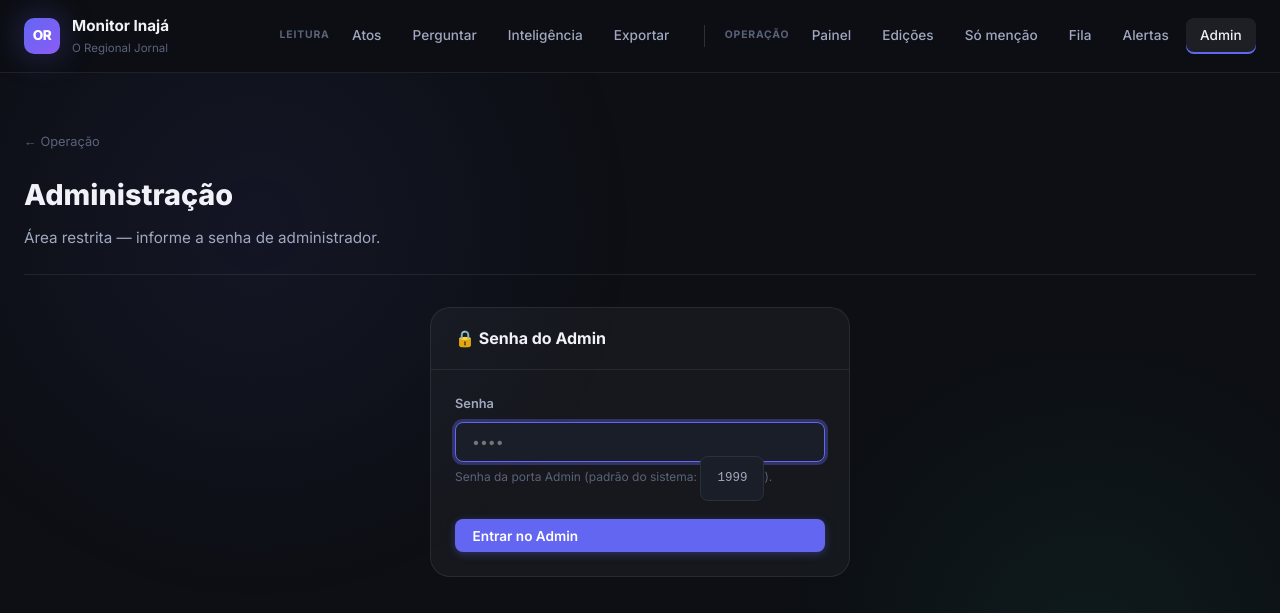
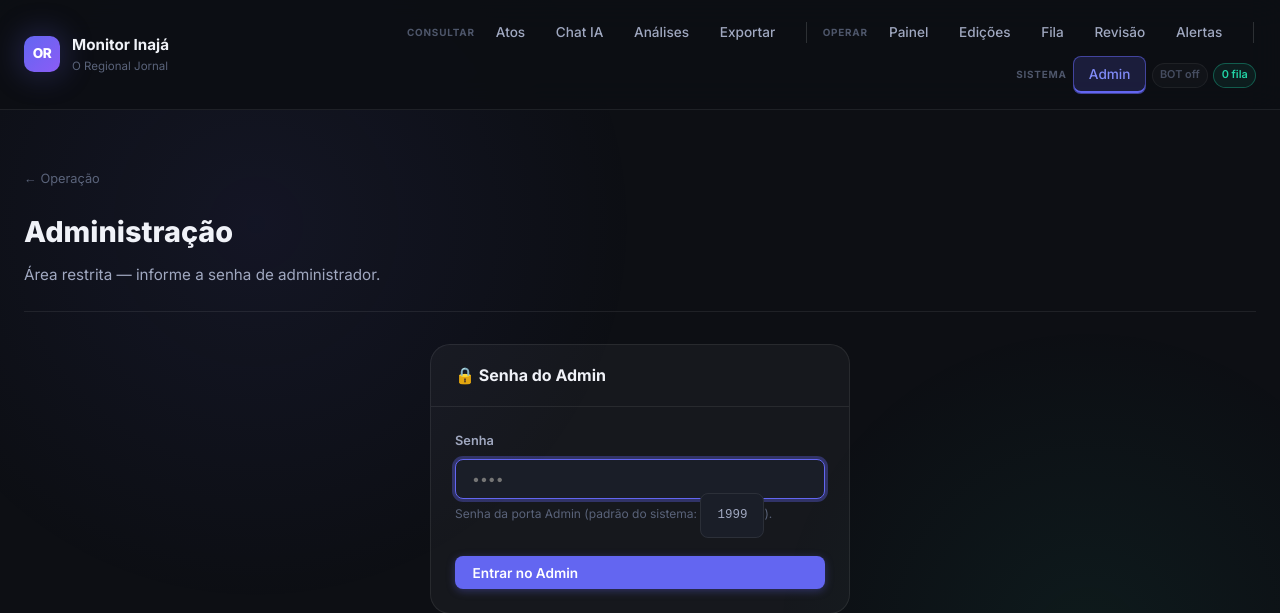
Before and after one commit to aajunior43/Bot-buscador-de-atos-publicados, a FastAPI app: page /admin in a window 1280 px wide. Shown: the top 613 px of the page. Run offline with FastAPI, Linux system fonts and the light colour scheme; data that the repository does not hold is empty.

Commit message:
ui: reorganiza menu superior em Consultar / Operar / Sistema
Rotulos mais claros, Admin destacado, chips BOT/fila ao vivo e
melhoria de densidade em telas medias e mobile.

```diff
--- a/static/app.js
+++ b/static/app.js
@@ -301,8 +301,60 @@
     });
   }
 
+  /** Chips leves no topo: BOT vivo + fila pendente (sem poluir o menu). */
+  function initNavLiveChips() {
+    var host = document.getElementById("nav-live-chips");
+    if (!host || !window.fetch) return;
+
+    function chip(label, cls, title) {
+      return (
+        '<span class="nav-chip ' +
+        (cls || "") +
+        '" title="' +
+        (title || "") +
+        '">' +
+        label +
+        "</span>"
+      );
+    }
+
+    function refresh() {
+      fetch("/api/automacao", { headers: { Accept: "application/json" } })
+        .then(function (r) {
+          return r.ok ? r.json() : null;
+        })
+        .then(function (st) {
+          if (!st) return;
+          var parts = [];
+          if (st.bot_vivo) {
+            parts.push(chip("BOT", "is-on", "Bot de processamento ativo"));
+          } else {
+            parts.push(
+              chip("BOT off", "is-off", "Bot parado — use o menu [1] ou [3]")
+            );
+          }
+          var pend = st.pendentes_ocr;
+          if (pend != null) {
+            parts.push(
+              chip(
+                pend + " fila",
+                pend > 100 ? "is-warn" : pend > 0 ? "" : "is-on",
+                pend + " edição(ões) pendente(s) de OCR"
+              )
+            );
+          }
+          host.innerHTML = parts.join("");
+        })
+        .catch(function () {});
+    }
+
+    refresh();
+    setInterval(refresh, 60000);
+  }
+
   document.addEventListener("DOMContentLoaded", function () {
     initGlobalActivity();
     initMobileNav();
+    initNavLiveChips();
   });
 })();
--- a/static/styles.css
+++ b/static/styles.css
@@ -116,36 +116,90 @@ main {
   border-bottom: 1px solid var(--border);
 }
 
-/* Nav: dois grupos (Leitura | Operação) */
+/* Nav: Consultar | Operar | Sistema */
 .main-nav {
   display: flex;
   align-items: center;
-  gap: .35rem 1rem;
+  gap: .35rem .85rem;
   flex-wrap: wrap;
+  flex: 1;
+  justify-content: flex-end;
+  min-width: 0;
 }
 
 .nav-group {
   display: flex;
   align-items: center;
-  gap: .15rem;
+  gap: .12rem;
   flex-wrap: wrap;
 }
 
 .nav-group-label {
-  font-size: .65rem;
+  font-size: .62rem;
   font-weight: 700;
   letter-spacing: .08em;
   text-transform: uppercase;
   color: var(--text-3);
-  margin-right: .35rem;
+  margin-right: .3rem;
   user-select: none;
+  opacity: .85;
 }
 
 .nav-divider {
   width: 1px;
-  height: 1.4rem;
+  height: 1.35rem;
   background: var(--border-2);
-  margin: 0 .25rem;
+  margin: 0 .15rem;
+  flex-shrink: 0;
+}
+
+.nav-group-sys {
+  margin-left: .15rem;
+}
+
+.nav-admin {
+  border: 1px solid rgba(99, 102, 241, .35) !important;
+  background: rgba(99, 102, 241, .08);
+  color: var(--accent-2, #a5b4fc) !important;
+}
+.nav-admin:hover,
+.nav-admin.active {
+  background: rgba(99, 102, 241, .18) !important;
+  border-color: rgba(99, 102, 241, .55) !important;
+}
+
+.nav-live-chips {
+  display: inline-flex;
+  align-items: center;
+  gap: .35rem;
+  margin-left: .25rem;
+}
+.nav-chip {
+  display: inline-flex;
+  align-items: center;
+  gap: .25rem;
+  font-size: .68rem;
+  font-weight: 600;
+  padding: .18rem .45rem;
+  border-radius: 999px;
+  border: 1px solid var(--border);
+  color: var(--text-3);
+  background: rgba(255,255,255,.03);
+  white-space: nowrap;
+}
+.nav-chip.is-on {
+  color: var(--green);
+  border-color: rgba(34, 211, 165, .35);
+  background: rgba(34, 211, 165, .08);
+}
+.nav-chip.is-off {
+  color: var(--text-3);
+  opacity: .75;
+}
+.nav-chip.is-warn {
+  color: var(--amber, #fbbf24);
+  border-color: rgba(251, 191, 36, .35);
+  background: rgba(251, 191, 36, .08);
 }
 
 .nav-toggle {
@@ -2480,13 +2534,23 @@ details[open] summary::before { transform: rotate(90deg); }
     align-items: stretch;
     gap: .75rem;
     padding: .5rem 0 .25rem;
+    justify-content: flex-start;
   }
   .main-nav.is-open { display: flex; }
   .nav-group { flex-direction: column; align-items: stretch; gap: .2rem; }
+  .nav-group-sys { margin-left: 0; }
   .nav-group-label { margin: .35rem 0 .15rem; }
   .nav-divider { display: none; }
   .main-nav a { display: block; }
-}
+  .nav-live-chips { margin: .35rem 0 0; flex-wrap: wrap; }
+}
+
+/* Telas médias: esconde rótulos de grupo para caber numa linha */
+@media (min-width: 901px) and (max-width: 1180px) {
+  .nav-group-label { display: none; }
+  .main-nav { gap: .25rem .45rem; }
+}
+
 
 @media (max-width: 600px) {
   .stats-grid-compact { grid-template-columns: 1fr 1fr; }
--- a/templates/base.html
+++ b/templates/base.html
@@ -25,27 +25,42 @@
           <span></span><span></span><span></span>
         </button>
 
+        {# path helpers #}
+        {% set p = request.url.path %}
+
         <nav class="main-nav" id="main-nav" aria-label="Principal">
-          <div class="nav-group" data-zone="leitura">
-            <span class="nav-group-label">Leitura</span>
-            <a href="/" {% if request.url.path == '/' %}class="active"{% endif %}>Atos</a>
-            <a href="/perguntar" {% if request.url.path == '/perguntar' %}class="active"{% endif %}>Perguntar</a>
-            <a href="/inteligencia" {% if request.url.path == '/inteligencia' %}class="active"{% endif %}>Inteligência</a>
-            <a href="/exportar" {% if request.url.path == '/exportar' %}class="active"{% endif %}>Exportar</a>
+          {# --- CONSULTAR: resultado final (atos, busca, análises, export) --- #}
+          <div class="nav-group" data-zone="consultar">
+            <span class="nav-group-label">Consultar</span>
+            <a href="/" {% if p == '/' or p == '/atos' %}class="active"{% endif %} title="Publicações oficiais detectadas">Atos</a>
+            <a href="/perguntar" {% if p == '/perguntar' %}class="active"{% endif %} title="Pergunte à IA sobre os atos">Chat IA</a>
+            <a href="/inteligencia" {% if p == '/inteligencia' %}class="active"{% endif %} title="Gráficos, temas e anomalias">Análises</a>
+            <a href="/exportar" {% if p == '/exportar' %}class="active"{% endif %} title="CSV / JSON">Exportar</a>
           </div>
+
           <div class="nav-divider" aria-hidden="true"></div>
-          <div class="nav-group" data-zone="operacao">
-            <span class="nav-group-label">Operação</span>
-            <a href="/operacao" {% if request.url.path == '/operacao' %}class="active"{% endif %}>Painel</a>
-            <a href="/edicoes-detectadas" {% if '/edicoes-detectadas' in request.url.path %}class="active"{% endif %}>Edições</a>
-            <a href="/revisao/so-mencao" {% if '/revisao/so-mencao' in request.url.path %}class="active"{% endif %}>Só menção</a>
-            <a href="/status" {% if request.url.path == '/status' %}class="active"{% endif %}>Fila</a>
-            <a href="/notificacoes" {% if request.url.path == '/notificacoes' %}class="active"{% endif %}>Alertas</a>
-            <a href="/admin" {% if request.url.path == '/admin' %}class="active"{% endif %}>Admin</a>
+
+          {# --- OPERAR: trabalho diário do operador --- #}
+          <div class="nav-group" data-zone="operar">
+            <span class="nav-group-label">Operar</span>
+            <a href="/operacao" {% if p == '/operacao' %}class="active"{% endif %} title="Cockpit: automação e resumo">Painel</a>
+            <a href="/edicoes-detectadas" {% if p.startswith('/edicoes') %}class="active"{% endif %} title="Edições do jornal e detecção">Edições</a>
+            <a href="/status" {% if p == '/status' %}class="active"{% endif %} title="Fila de OCR e jobs">Fila</a>
+            <a href="/revisao/so-mencao" {% if p.startswith('/revisao') %}class="active"{% endif %} title="Inajá sem ato completo — revisar">Revisão</a>
+            <a href="/notificacoes" {% if p == '/notificacoes' %}class="active"{% endif %} title="Histórico de alertas">Alertas</a>
           </div>
-          <a href="/status" id="global-processing" class="global-processing" style="display:none;" title="Há jobs em execução">
-            <span class="processing-dot"></span>Processando
-          </a>
+
+          <div class="nav-divider nav-divider-sys" aria-hidden="true"></div>
+
+          {# --- SISTEMA: admin e status ao vivo --- #}
+          <div class="nav-group nav-group-sys" data-zone="sistema">
+            <span class="nav-group-label">Sistema</span>
+            <a href="/admin" class="nav-admin{% if p.startswith('/admin') %} active{% endif %}" title="Agente, IA, senha 1999">Admin</a>
+            <a href="/status" id="global-processing" class="global-processing" style="display:none;" title="Há jobs em execução">
+              <span class="processing-dot"></span>Processando
+            </a>
+            <span id="nav-live-chips" class="nav-live-chips" aria-live="polite"></span>
+          </div>
         </nav>
       </header>
 
```
